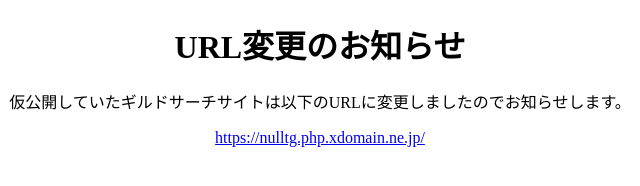
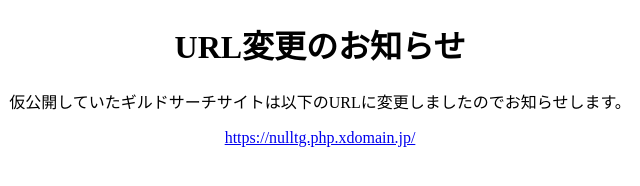
Before and after one commit to nulltg/nulltg.github.io, a plain HTML site: page index.html in a window 1280 px wide. Shown: the full height of the page, 320-960 px from the left. Drawn offline with Linux system fonts and the light colour scheme.

Commit message:
Update index.html

```diff
--- a/index.html
+++ b/index.html
@@ -10,7 +10,7 @@
 <center>
 	<h1>URL変更のお知らせ</h1>
 	<p>仮公開していたギルドサーチサイトは以下のURLに変更しましたのでお知らせします。</p>
-	<a href="https://nulltg.php.xdomain.ne.jp/">https://nulltg.php.xdomain.ne.jp/</a>
+	<a href="https://nulltg.php.xdomain.jp/">https://nulltg.php.xdomain.jp/</a>
 </center>
 
 </body>
```
